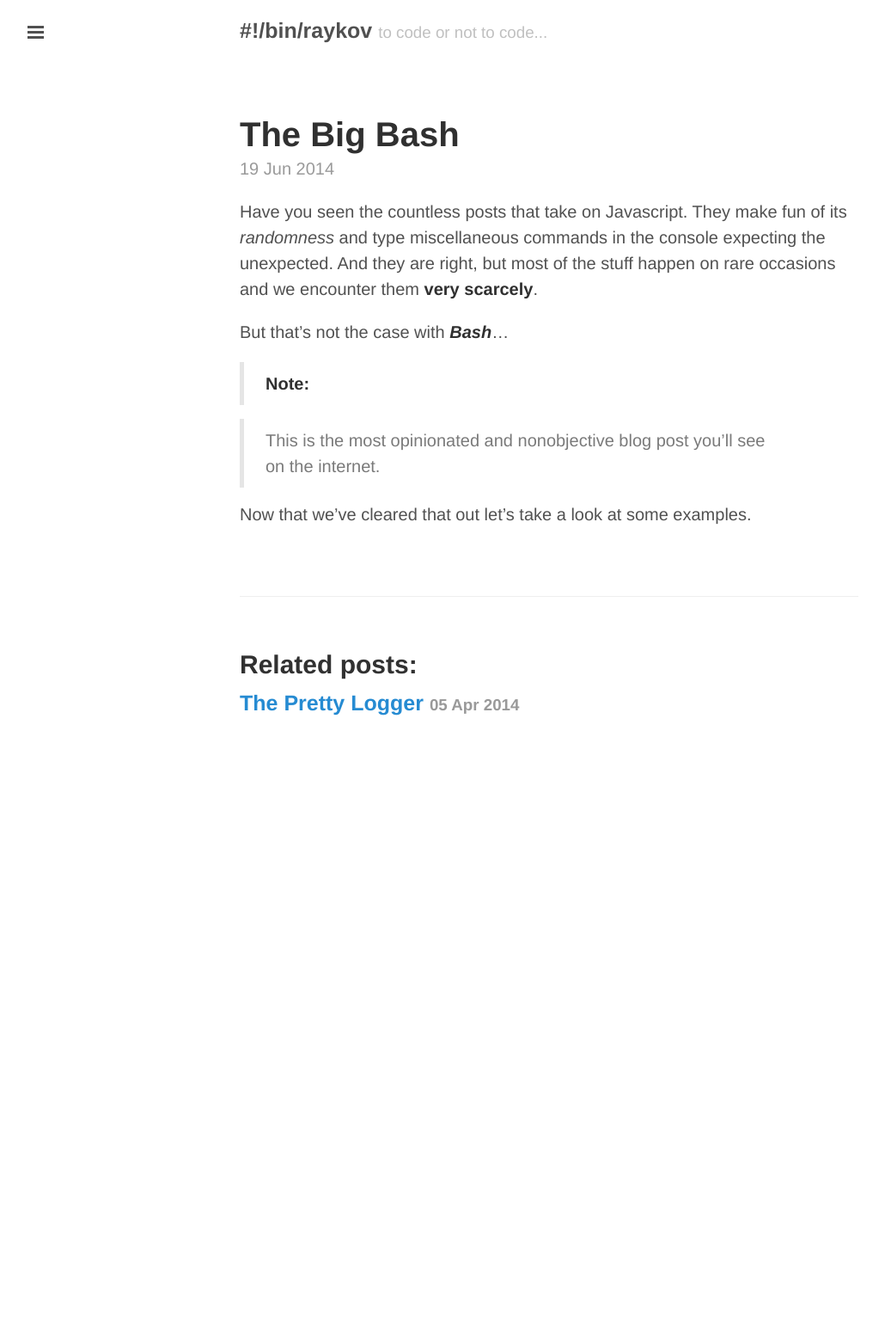
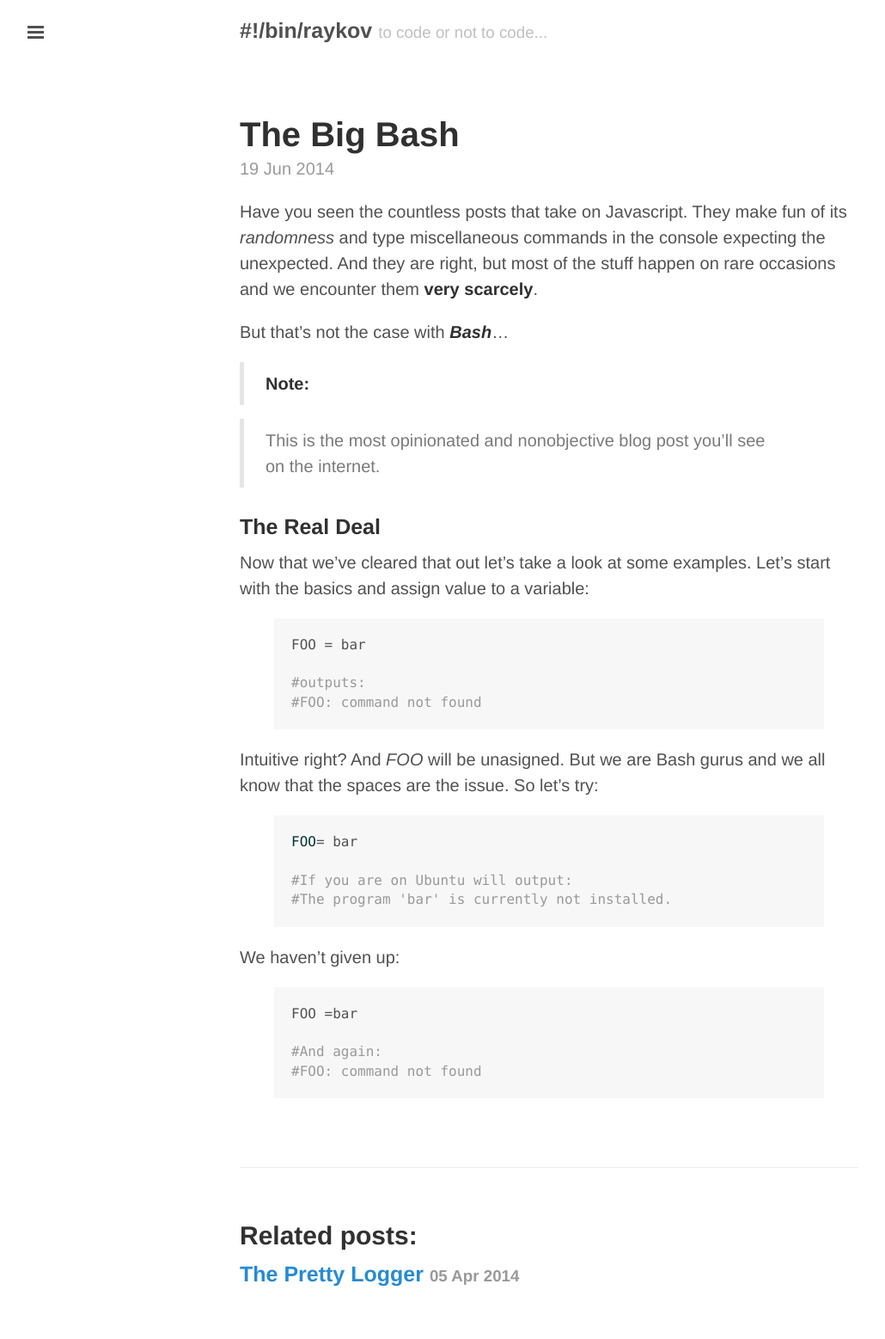
Before and after one commit to lyuboraykov/blog, a Jekyll site: the page built from _posts/2014-06-19-the-big-bash.markdown, in a window 1280 px wide. Shown: the whole page at 86% size, without its empty margins (1-1031 px from the left). Built offline with Jekyll 4.4.1, drawn with Linux system fonts in a browser that asks for light colours; Markdown is read by kramdown in place of the engine named in the settings; before the commit the page ends 900 px from its top, so only the background shows below that.

Commit message:
Added content to The Big Bash

```diff
--- a/_posts/2014-06-19-the-big-bash.markdown
+++ b/_posts/2014-06-19-the-big-bash.markdown
@@ -15,4 +15,33 @@ But that's not the case with ***Bash***...
 
 >This is the most opinionated and nonobjective blog post you'll see on the internet.
 
+### The Real Deal
 Now that we've cleared that out let's take a look at some examples.
+Let's start with the basics and assign value to a variable:
+
+{% highlight bash %}
+FOO = bar
+
+#outputs:
+#FOO: command not found
+{% endhighlight %}
+
+Intuitive right? And *FOO* will be unasigned. But we are Bash gurus
+and we all know that the spaces are the issue.
+So let's try:
+
+{% highlight bash %}
+FOO= bar
+
+#If you are on Ubuntu will output:
+#The program 'bar' is currently not installed.
+{% endhighlight %}
+
+We haven't given up:
+
+{% highlight bash %}
+FOO =bar
+
+#And again:
+#FOO: command not found
+{% endhighlight %}
```
